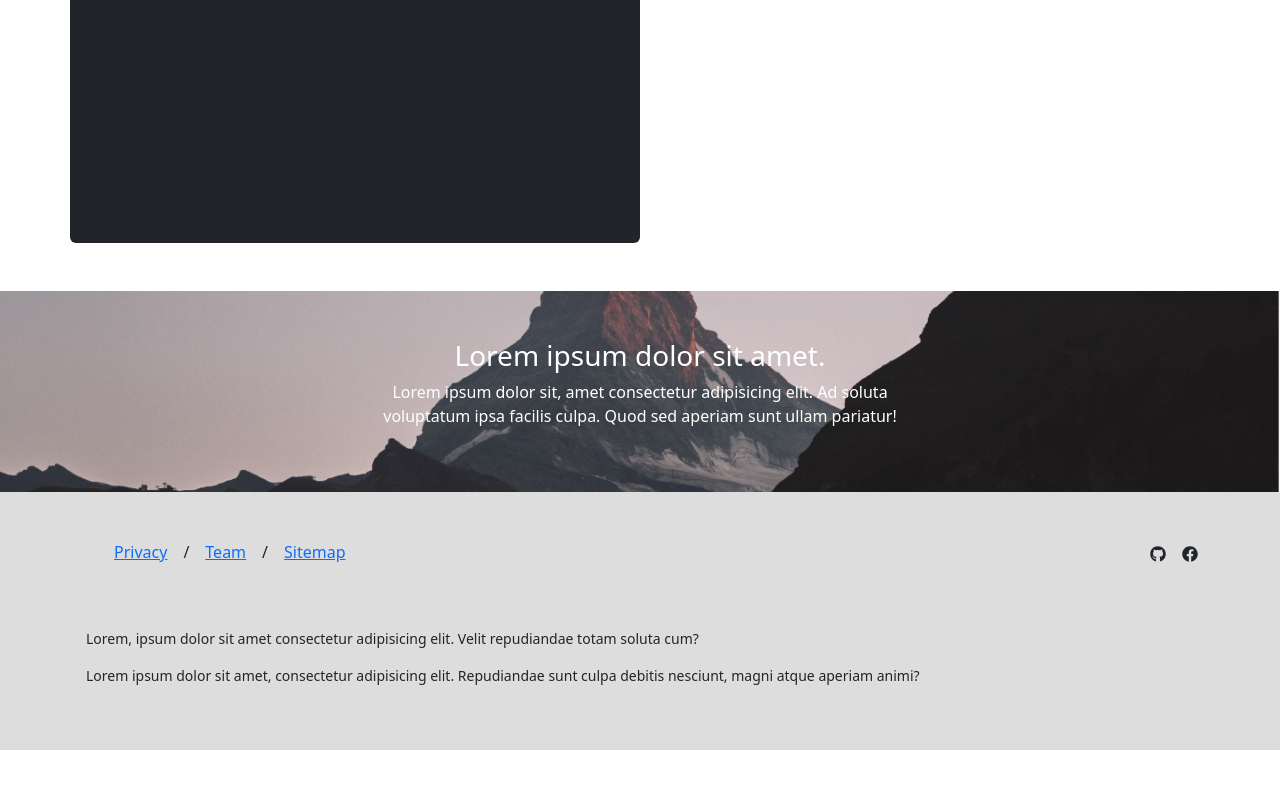
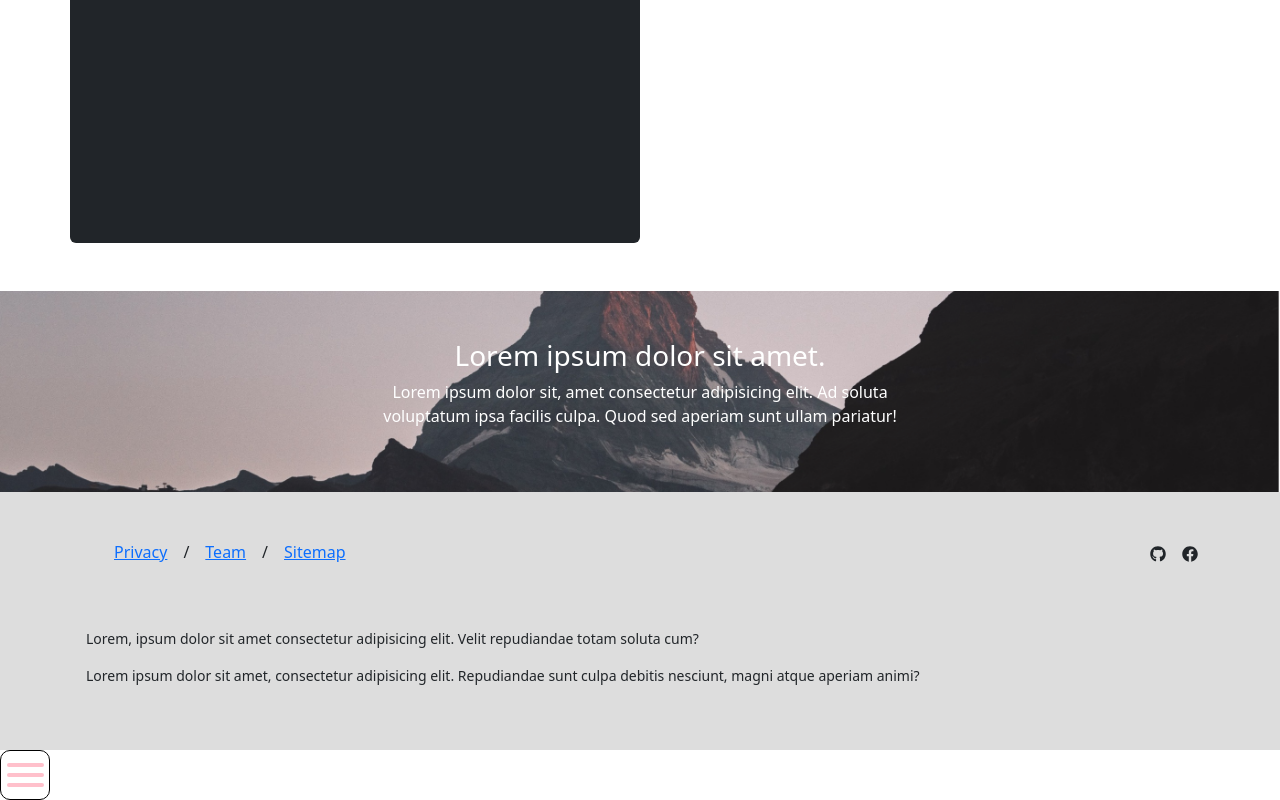
Before and after one commit to nuitciel99/2023react, a React (Create React App) app: page / in a window 1280 px wide. Shown: the part 1303-2103 px from the top of the page. Before the commit the page ends 2053 px from the top, so only its background shows below. Built offline with nearby package versions, Linux system fonts and the light colour scheme.

Commit message:
viewScss

```diff
--- a/src/App.js
+++ b/src/App.js
@@ -1,5 +1,6 @@
 import { useState } from 'react';
 import './App.css'
+import './view.scss'
 import {Button, Container, Row, Col, Navbar, Nav, NavDropdown, Card, Offcanvas} from 'react-bootstrap';
 import 'bootstrap/dist/css/bootstrap.min.css';
 // import "./assets/css/style.scss"
@@ -13,6 +14,14 @@ import Footer from './components/Footer.jsx';
 
 function App() {
 
+  const [isActive, setIsActive] = useState(false)
+
+  function boxView(){
+    // alert("test")
+    setIsActive(!isActive)
+    // !isActive : !true : false
+  }
+
   return(
     <div className="App">
 
@@ -23,6 +32,18 @@ function App() {
       <Banner />
       <Footer />
 
+      <div className={`boxWrap ${ isActive ? 'active' : '' }`} onClick={boxView}>
+        <div className="bar start"></div>
+        <div className="bar middle"></div>
+        <div className="bar end"></div>
+      </div>
+
+      <div className={`bgWrap ${ isActive ? 'view' : '' }`} onClick={boxView}>
+        <div className="box">
+          <h3>view</h3>
+        </div>
+      </div>
+
 
     </div>
   )
--- a/src/components/ModalView.jsx
+++ b/src/components/ModalView.jsx
@@ -17,8 +17,7 @@ function Modal(){
         <h3>Hi</h3>
         <Swiper
         slidesPerView={1}
-        navigation={true} modules={[Navigation]}
-        >
+        navigation={true} modules={[Navigation]}>
         <SwiperSlide>Slide 1</SwiperSlide>
         <SwiperSlide>Slide 2</SwiperSlide>
         <SwiperSlide>Slide 3</SwiperSlide>
--- /dev/null
+++ b/src/view.scss
@@ -0,0 +1,66 @@
+.boxWrap{
+    // background: skyblue;
+    width: 50px;
+    height: 50px;
+    border: 1px solid #000;
+    border-radius: 10px;
+    display: flex;
+    justify-content: center;
+    align-items: center;
+    position: relative;
+    z-index: 99999;
+    background: white;
+
+    .bar{
+        width: 37px;
+        height: 4px;
+        background: pink;
+        position: absolute;
+        border-radius: 2px;
+
+        &.start{
+            transform: translateY(-10px);
+        }
+        &.end{
+            transform: translateY(10px);
+        }
+    }
+
+    &.active{
+        .bar{ // .boxWrap.active .bar.start
+            &.start{
+                transform: translateY(0) rotate(45deg);
+            }
+            &.middle{
+                opacity: 0;
+            }
+            &.end{
+                transform: translateY(0) rotate(-45deg);
+            }
+        }
+    }
+
+}
+
+.bgWrap{
+    background: rgba(0, 0, 0, 0.5);
+    width: 100%;
+    height: 100%;
+    position: fixed;
+    left: 0;
+    top: 0;
+    opacity: 0;
+    visibility: hidden;
+
+    &.view{
+        opacity: 1;
+        visibility: visible;
+    }
+
+    .box{
+        width: 500px;
+        height: 500px;
+
+        background: gold;
+    }
+}
```
Also changed, not shown: src/lec/App comp.js (added, +33 -0 lines), src/components/home/GalleryList.jsx (indentation only).
